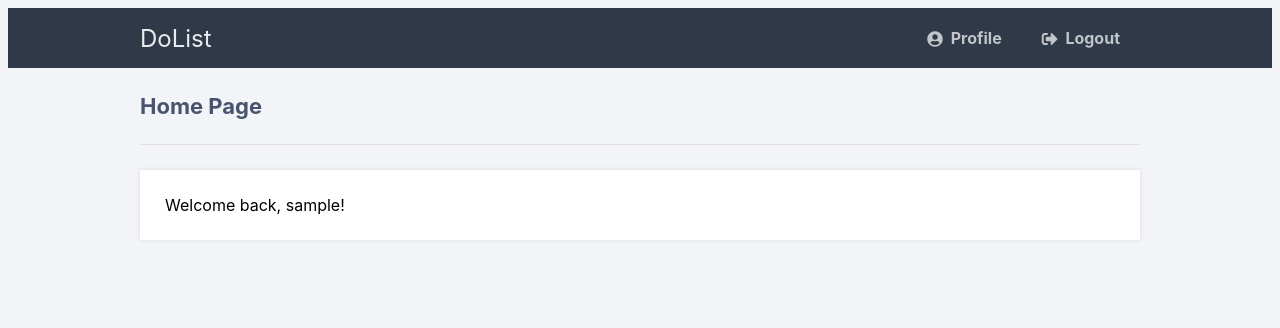
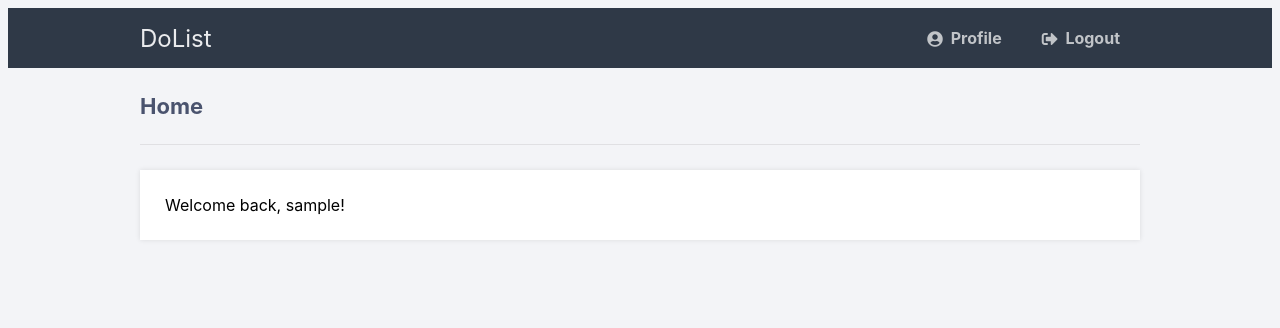
Before and after one commit to IllusoryLabs/dolist, a PHP site: page /home.php in a window 1280 px wide. Shown: the top 328 px of the page. Run offline with PHP 8.4, Linux system fonts and the light colour scheme; the visitor is signed in with stand-in values (Sample User, id 1).

Commit message:
modified:   home.php

```diff
--- a/home.php
+++ b/home.php
@@ -25,7 +25,7 @@ if (!isset($_SESSION['loggedin'])) {
 			</div>
 		</nav>
 		<div class="content">
-			<h2>Home Page</h2>
+			<h2>Home</h2>
 			<p>Welcome back, <?=$_SESSION['name']?>!</p>
 		</div>
 	</body>
```
